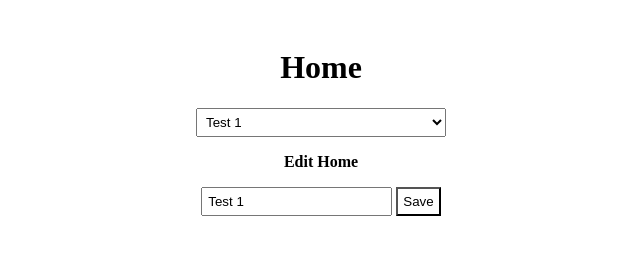
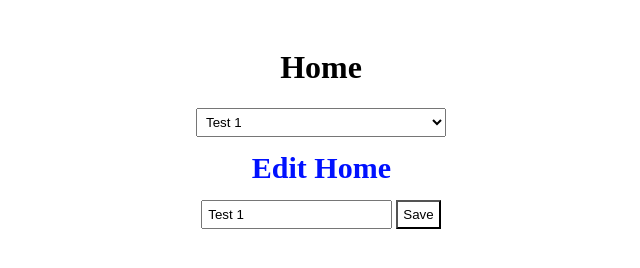
Before and after one commit to akleimenov/simple-app, a plain HTML site: page index.html in a window 1280 px wide. In both pictures the pointer is over the element "Edit Home". Shown: the whole page, without its empty margins (319-959 px from the left). Drawn offline with Linux system fonts and the light colour scheme.

Commit message:
simple app v1

```diff
--- a/style.css
+++ b/style.css
@@ -20,9 +20,17 @@ select:focus {
     background-color: white;
 }
 
+h2,
 .bold {
-    font-size: 16px;
+    font-size: 20px;
     font-weight: 600;
+}
+
+h2:hover,
+.bold:hover {
+    transform: scale(1.5);
+    transition: all 0.3s;
+    color: rgb(0, 17, 255);
 }
 
 button {
```
